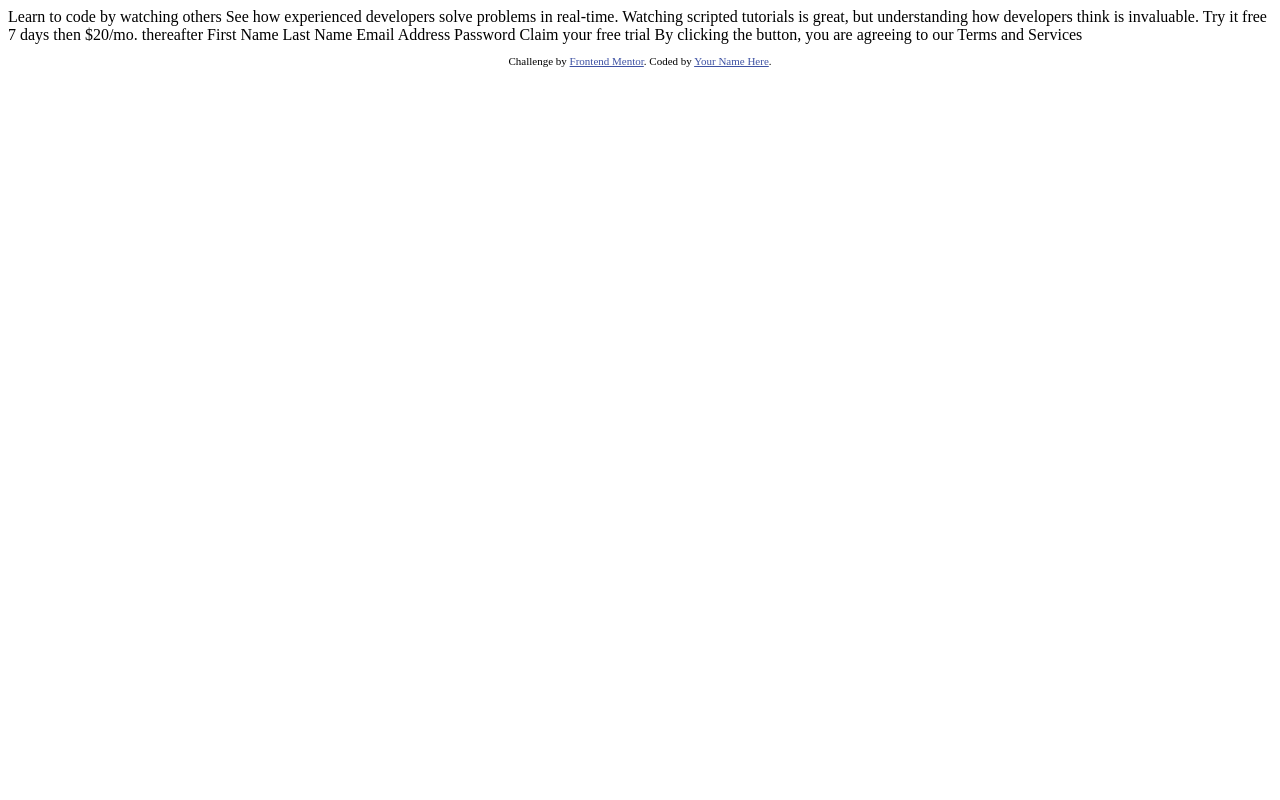
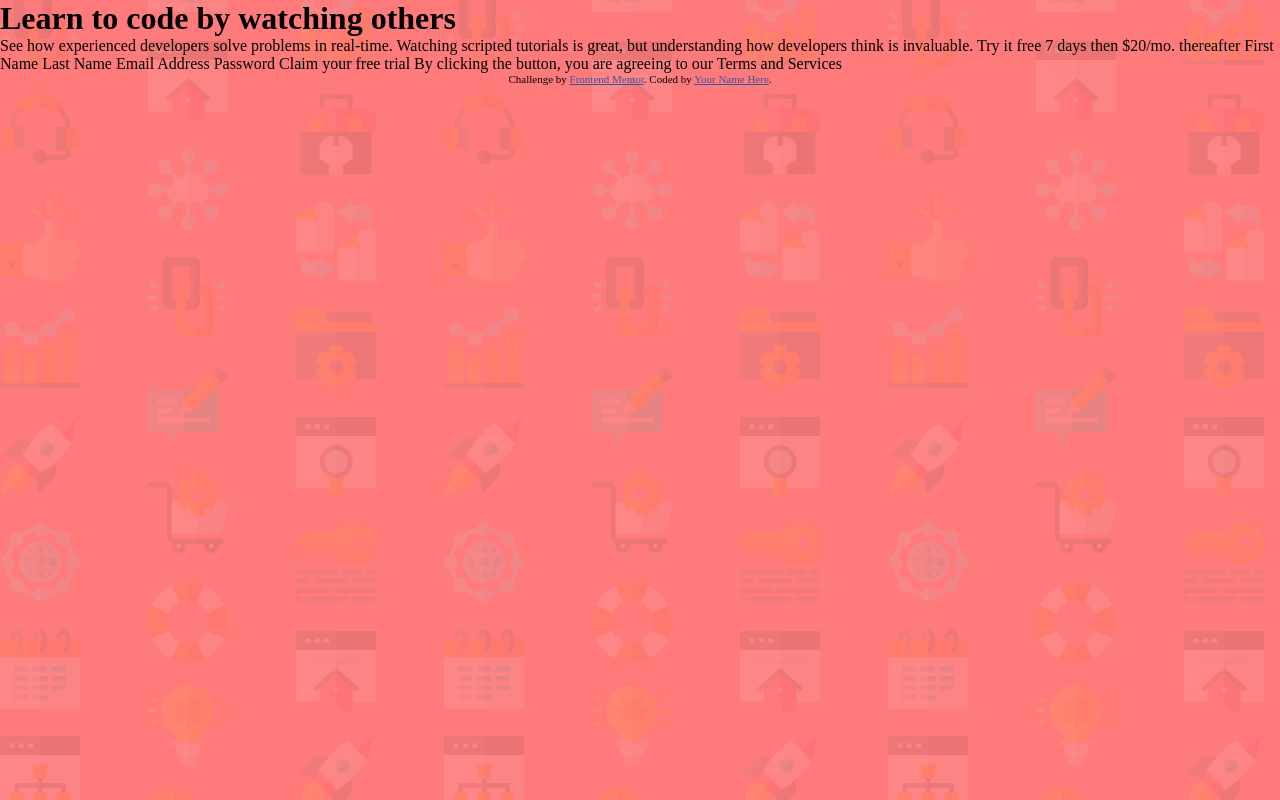
Before and after one commit to michaelr47/IntroComponentSignUpForm, a plain HTML site: page index.html in a window 1280 px wide. Drawn offline with Linux system fonts and the light colour scheme.

Commit message:
body bg color and img added

```diff
--- a/index.html
+++ b/index.html
@@ -7,16 +7,17 @@
   <link rel="icon" type="image/png" sizes="32x32" href="./images/favicon-32x32.png">
 
   <title>Frontend Mentor | Intro component with sign up form</title>
-
-  <!-- Feel free to remove these styles or customise in your own stylesheet 👍 -->
-  <style>
-    .attribution { font-size: 11px; text-align: center; }
-    .attribution a { color: hsl(228, 45%, 44%); }
-  </style>
+  <link rel="stylesheet" href="./styles.css">
+  <script defer src="./app.js"></script>
 </head>
 <body>
+  <main>
+    <header>
+      <h1>
+        Learn to code by watching others
+      </h1>
+    </header>
 
-  Learn to code by watching others
 
     See how experienced developers solve problems in real-time. Watching scripted tutorials is great,
     but understanding how developers think is invaluable.
@@ -31,7 +32,7 @@
     Claim your free trial
 
     By clicking the button, you are agreeing to our Terms and Services
-
+  </main>
   <footer>
     <p class="attribution">
       Challenge by <a href="https://www.frontendmentor.io?ref=challenge" target="_blank">Frontend Mentor</a>.
--- a/styles.css
+++ b/styles.css
@@ -0,0 +1,59 @@
+/*
+## Layout
+
+The designs were created to the following widths:
+
+- Mobile: 375px
+- Desktop: 1440px
+
+#
+
+### Neutral
+
+- Dark Blue: hsl(249, 10%, 26%)
+- Grayish Blue: hsl(246, 25%, 77%)
+
+## Typography
+
+### Body Copy
+
+- Font size: 16px
+
+### Font
+
+- Family: [Poppins](https://fonts.google.com/specimen/Poppins)
+- Weights: 400, 500, 600, 700 */
+
+:root {
+    --primaryRed: hsl(0, 100%, 74%) ;
+    --primaryGreen: hsl(154, 59%, 51%);
+    --freeTrial: hsl(248, 32%, 49%);
+
+
+}
+* {
+     margin: 0;
+     padding: 0;
+     box-sizing: border-box;
+}
+
+body {
+    background-color:  var(--primaryRed);
+    background-image: url('./images/bg-intro-desktop.png');
+}
+
+
+
+
+
+
+
+
+
+
+
+
+
+
+.attribution { font-size: 11px; text-align: center; }
+.attribution a { color: hsl(228, 45%, 44%); }
```
Also changed, not shown: 1 other file. Lines whose indentation alone changed are shown as unchanged.
